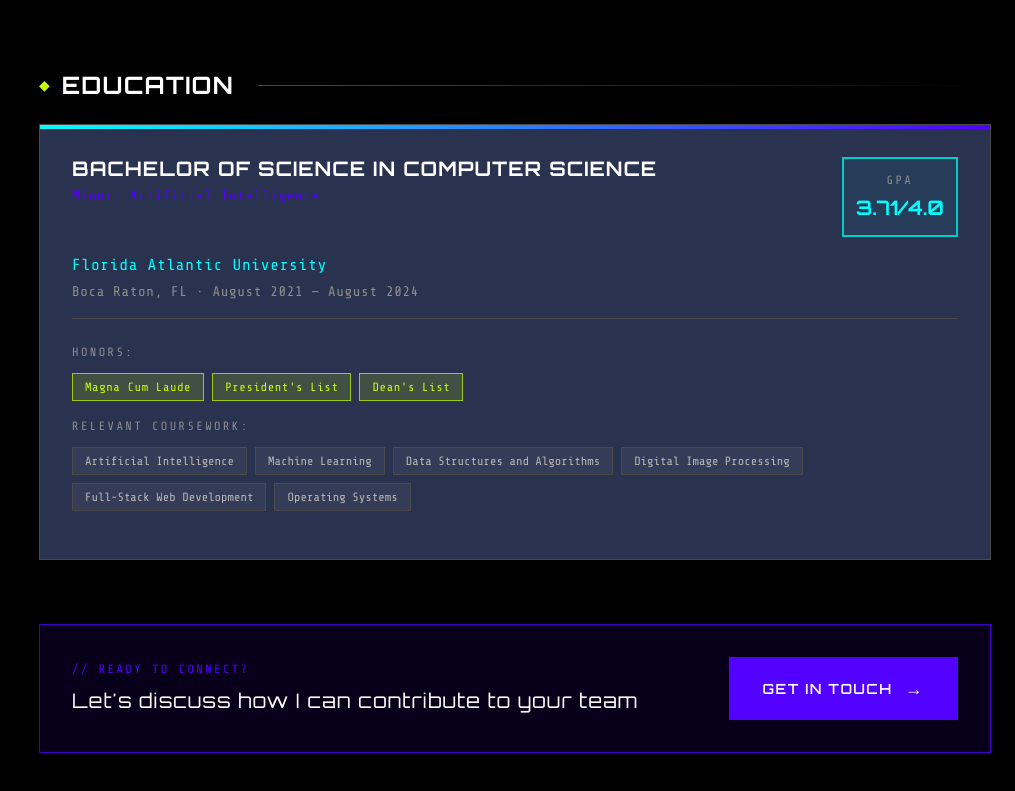
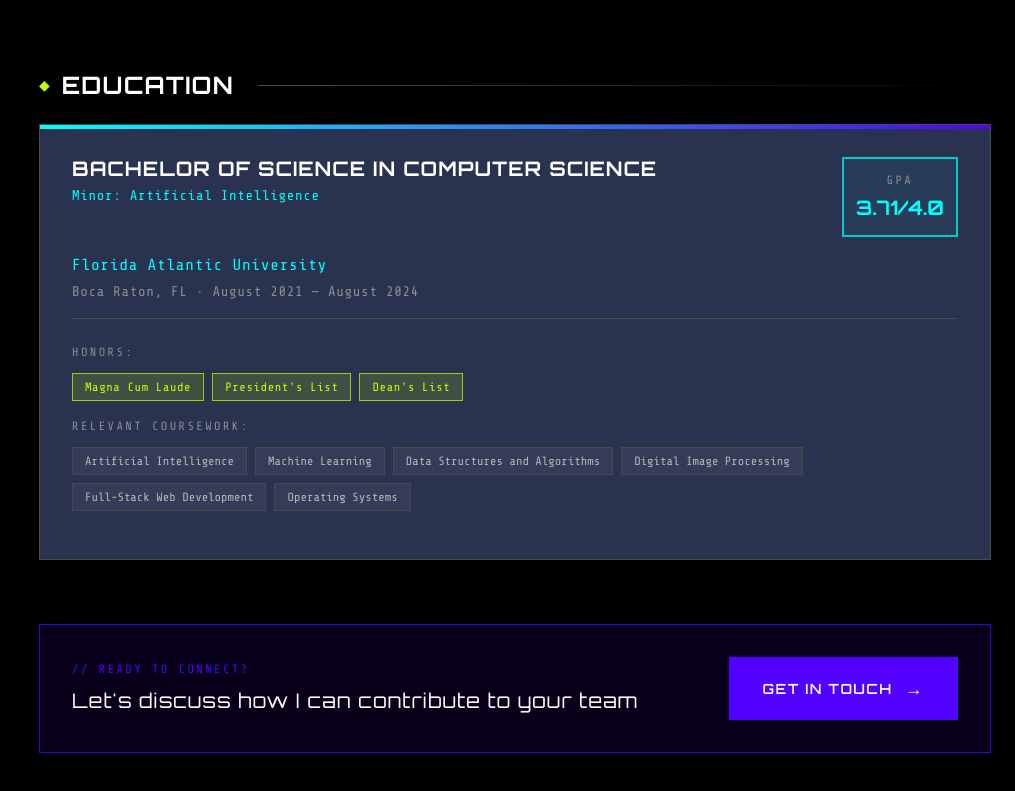
Before and after one commit to xPurification/portfolio, a React (Vite) app: page / in a window 1280 px wide. Shown: the part 3143-3934 px from the top of the page, without its empty margins (265-1280 px from the left). Built offline with nearby package versions, Linux system fonts and the light colour scheme.

Commit message:
Fix education minor text color for better readability

```diff
--- a/src/sections/sections.css
+++ b/src/sections/sections.css
@@ -850,7 +850,7 @@
 .education-card__minor {
   font-family: var(--font-mono);
   font-size: var(--text-sm);
-  color: var(--color-purple);
+  color: var(--color-cyan);
   letter-spacing: var(--tracking-wide);
 }
 
```
